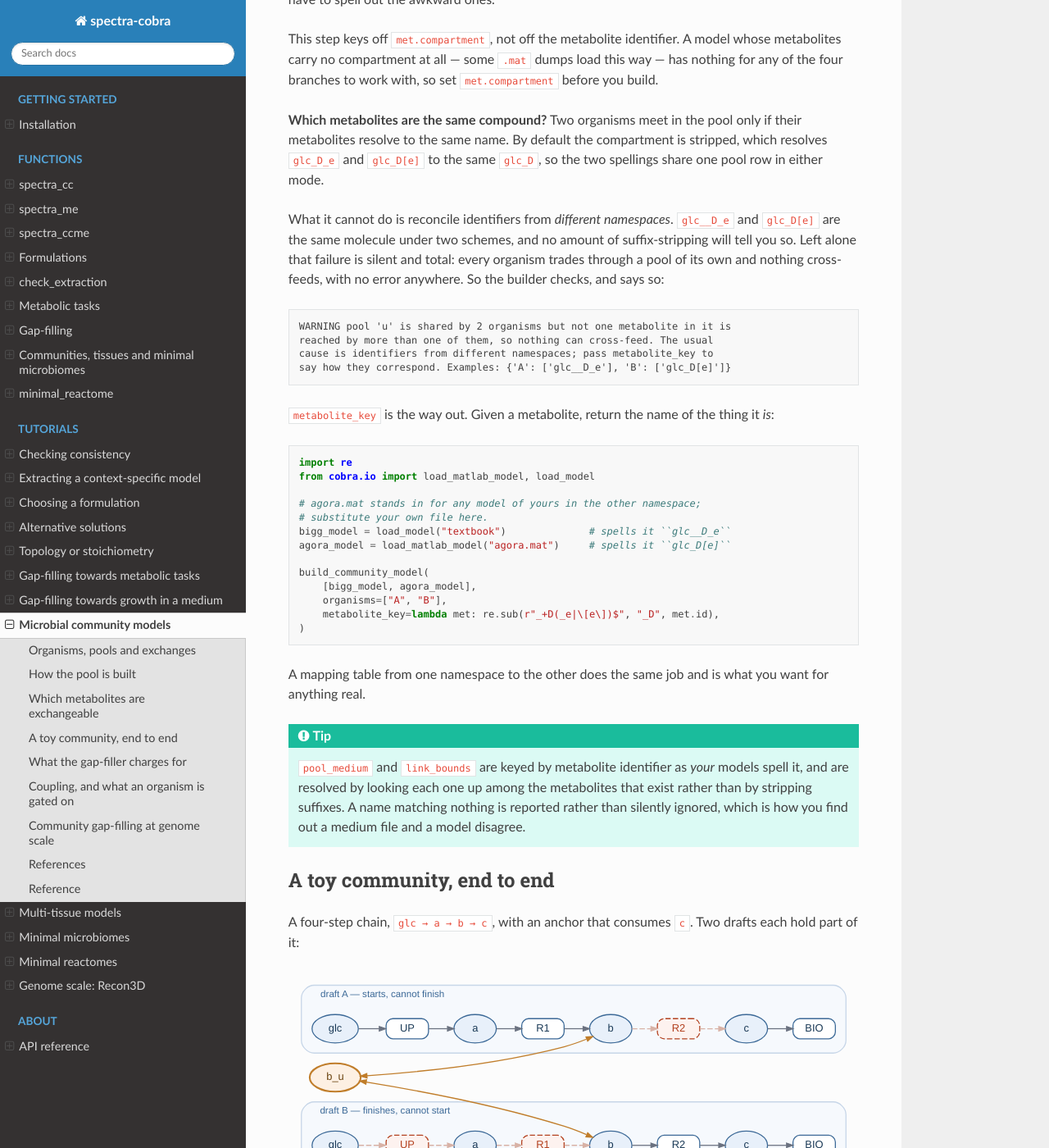
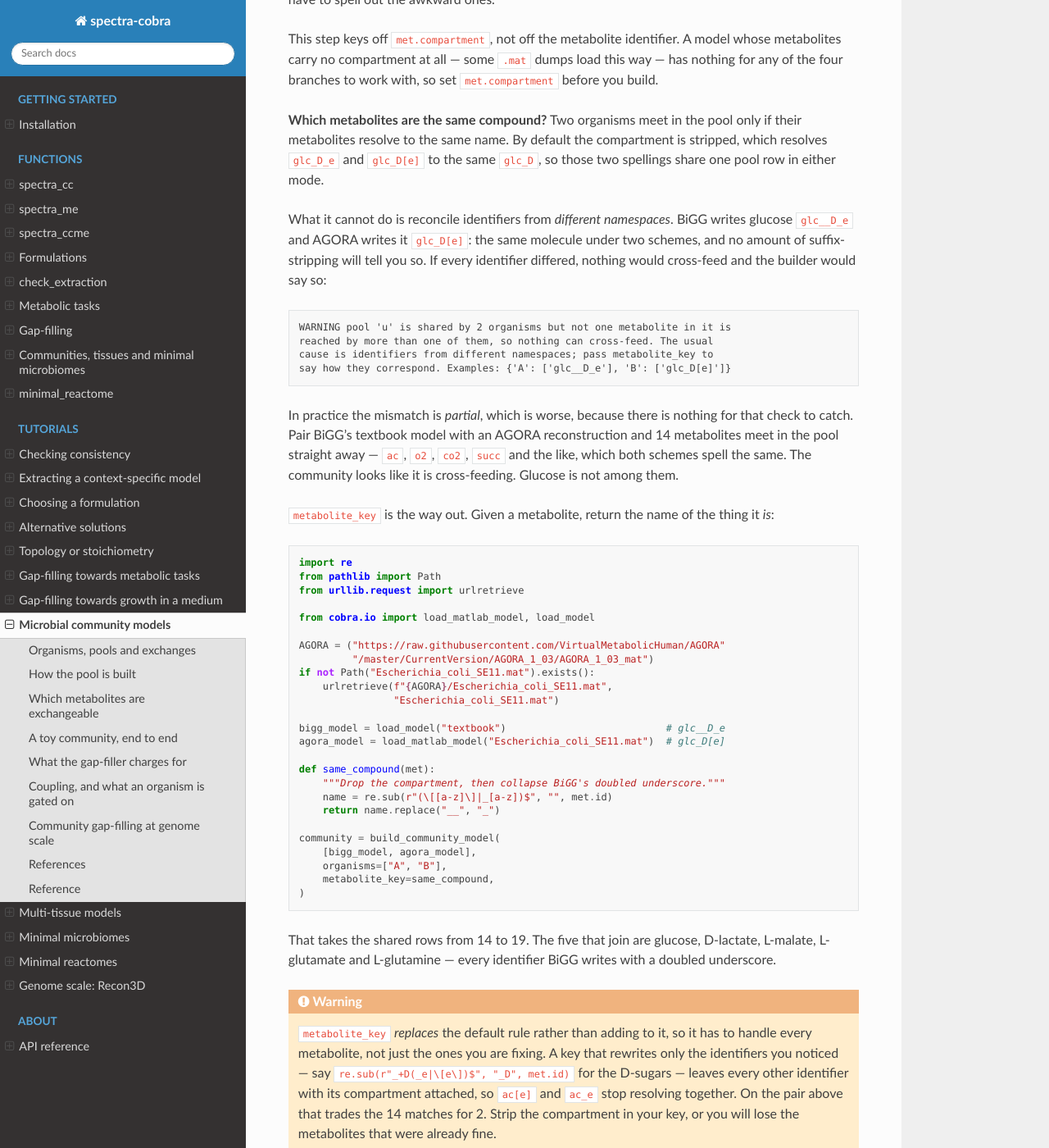
Before and after one commit to bisect-group/spectra-cobra, a Sphinx documentation site: the page built from docs/tutorials/community.rst, in a window 1280 px wide and 1400 px high, scrolled down 2876 px. Shown: the whole window at 82% size. Built offline with Sphinx 7.4.7 and the Read the Docs theme 3.1.0, drawn with Linux system fonts in a browser that asks for light colours.

Commit message:
docs: fix the namespace example, which made cross-feeding worse
It loaded an ``agora.mat`` the reader had to supply, and the key it showed
was wrong. metabolite_key replaces the default rule rather than adding to
it, so a key that rewrites only the D-sugars leaves every other identifier
carrying its compartment and ``ac[e]`` stops meeting ``ac_e``. Measured on
textbook paired with AGORA's E. coli SE11: no key shares 14 pool rows, the
key the page showed shares 2, and stripping the compartment before
collapsing BiGG's doubled underscore shares 19.

The page also claimed the failure is silent and total. For this pair it is
partial -- 14 metabolites meet straight away and glucose does not -- which
is the more insidious case and the one the builder's check cannot catch.

Downloads the AGORA model from its public repository, so the block runs.

Co-Authored-By: Claude Opus 5 (1M context) <noreply@anthropic.com>

```diff
--- a/docs/tutorials/community.rst
+++ b/docs/tutorials/community.rst
@@ -197,13 +197,13 @@ load this way — has nothing for any of the four branches to work with, so set
 **Which metabolites are the same compound?** Two organisms meet in the pool
 only if their metabolites resolve to the same name. By default the
 compartment is stripped, which resolves ``glc_D_e`` and ``glc_D[e]`` to the
-same ``glc_D``, so the two spellings share one pool row in either mode.
+same ``glc_D``, so those two spellings share one pool row in either mode.
 
-What it cannot do is reconcile identifiers from *different namespaces*.
-``glc__D_e`` and ``glc_D[e]`` are the same molecule under two schemes, and
-no amount of suffix-stripping will tell you so. Left alone that failure is
-silent and total: every organism trades through a pool of its own and nothing
-cross-feeds, with no error anywhere. So the builder checks, and says so:
+What it cannot do is reconcile identifiers from *different namespaces*. BiGG
+writes glucose ``glc__D_e`` and AGORA writes it ``glc_D[e]``: the same
+molecule under two schemes, and no amount of suffix-stripping will tell you
+so. If every identifier differed, nothing would cross-feed and the builder
+would say so:
 
 .. code-block:: text
 
@@ -212,24 +212,57 @@ cross-feeds, with no error anywhere. So the builder checks, and says so:
    cause is identifiers from different namespaces; pass metabolite_key to
    say how they correspond. Examples: {'A': ['glc__D_e'], 'B': ['glc_D[e]']}
 
-``metabolite_key`` is the way out. Given a metabolite, return the name of
-the thing it *is*:
+In practice the mismatch is *partial*, which is worse, because there is
+nothing for that check to catch. Pair BiGG's textbook model with an AGORA
+reconstruction and 14 metabolites meet in the pool straight away — ``ac``,
+``o2``, ``co2``, ``succ`` and the like, which both schemes spell the same.
+The community looks like it is cross-feeding. Glucose is not among them.
+
+``metabolite_key`` is the way out. Given a metabolite, return the name of the
+thing it *is*:
 
 .. code-block:: python
 
    import re
+   from pathlib import Path
+   from urllib.request import urlretrieve
+
    from cobra.io import load_matlab_model, load_model
 
-   # agora.mat stands in for any model of yours in the other namespace;
-   # substitute your own file here.
-   bigg_model = load_model("textbook")              # spells it ``glc__D_e``
-   agora_model = load_matlab_model("agora.mat")     # spells it ``glc_D[e]``
+   AGORA = ("https://raw.githubusercontent.com/VirtualMetabolicHuman/AGORA"
+            "/master/CurrentVersion/AGORA_1_03/AGORA_1_03_mat")
+   if not Path("Escherichia_coli_SE11.mat").exists():
+       urlretrieve(f"{AGORA}/Escherichia_coli_SE11.mat",
+                   "Escherichia_coli_SE11.mat")
 
-   build_community_model(
+   bigg_model = load_model("textbook")                           # glc__D_e
+   agora_model = load_matlab_model("Escherichia_coli_SE11.mat")  # glc_D[e]
+
+   def same_compound(met):
+       """Drop the compartment, then collapse BiGG's doubled underscore."""
+       name = re.sub(r"(\[[a-z]\]|_[a-z])$", "", met.id)
+       return name.replace("__", "_")
+
+   community = build_community_model(
        [bigg_model, agora_model],
        organisms=["A", "B"],
-       metabolite_key=lambda met: re.sub(r"_+D(_e|\[e\])$", "_D", met.id),
+       metabolite_key=same_compound,
    )
+
+That takes the shared rows from 14 to 19. The five that join are glucose,
+D-lactate, L-malate, L-glutamate and L-glutamine — every identifier BiGG
+writes with a doubled underscore.
+
+.. warning::
+
+   ``metabolite_key`` *replaces* the default rule rather than adding to it,
+   so it has to handle every metabolite, not just the ones you are fixing.
+   A key that rewrites only the identifiers you noticed — say
+   ``re.sub(r"_+D(_e|\[e\])$", "_D", met.id)`` for the D-sugars — leaves
+   every other identifier with its compartment attached, so ``ac[e]`` and
+   ``ac_e`` stop resolving together. On the pair above that trades the 14
+   matches for 2. Strip the compartment in your key, or you will lose the
+   metabolites that were already fine.
 
 A mapping table from one namespace to the other does the same job and is
 what you want for anything real.
```
